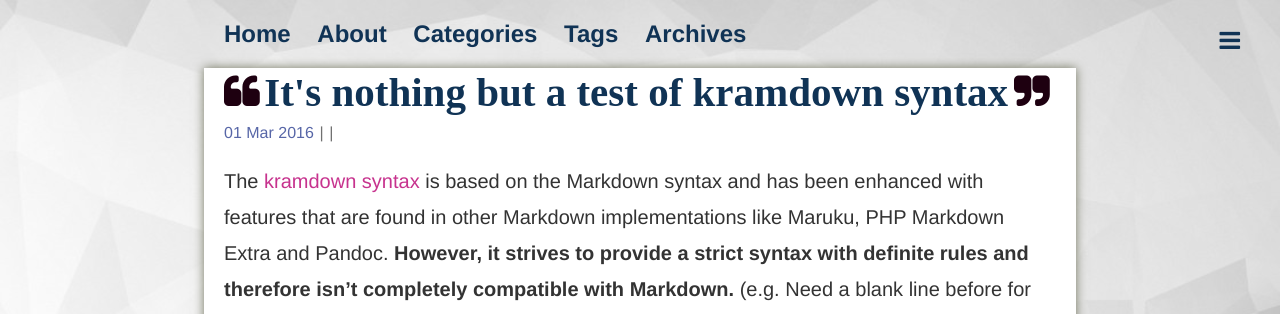
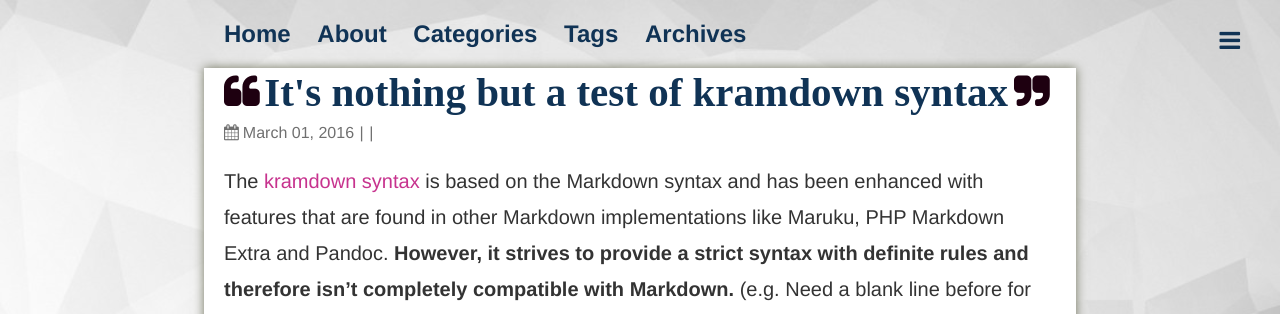
Before and after one commit to cuyu/cuyu.github.io, a Jekyll site: the page built from _posts/2016-03-01-its-nothing-but-a-test-of-kramdown-syntax.md, in a window 1280 px wide. Shown: the top 314 px of the page. Built offline with Jekyll 4.4.1, drawn with Linux system fonts in a browser that asks for light colours; nearby versions of some CDN libraries; comment, search, counter and statistics services are not loaded.

Commit message:
Adjust the date format.

```diff
--- a/_layouts/post.html
+++ b/_layouts/post.html
@@ -5,7 +5,7 @@
 <article class="post">
 
     <h1 class="post-title">{{ page.title }}</h1>
-    <span class="post-date">{{ page.date | date: "%d %b %Y" }}</span>
+    <span class="post-date">{{ page.date | date: "%B %d, %Y" }}</span>
     <span class="sep">|</span>
     {% if page.category %}
         <a href="/categories/#{{ page.category | slugify }}" class="post-category"> {{ page.category }} </a>
--- a/assets/css/main.css
+++ b/assets/css/main.css
@@ -194,12 +194,6 @@
     margin-bottom: 2.5rem;
 }
 
-/* For article date */
-span[class="post-date"] {
-    color: #5766a7;
-    font-size: 80%;
-}
-
 span[class="sep"] {
     font-size: 80%;
     color: #707070;
@@ -277,24 +271,24 @@
 }
 
 /* For date and comments display on main index */
-a[class="paginator-comment"] {
+a[class="post-comment"] {
     font-size: .8rem;
     color: #47a526;
 }
 
-a[class="paginator-comment"]:before {
+a[class="post-comment"]:before {
     content: "\f086";
     font-family: FontAwesome;
     font-size: .8rem;
     margin-right: 4px;
 }
 
-span[class="paginator-date"] {
+span[class="post-date"] {
     font-size: .8rem;
     color: #707070;
 }
 
-span[class="paginator-date"]:before {
+span[class="post-date"]:before {
     content: "\f073";
     font-family: FontAwesome;
     font-size: .8rem;
--- a/index.html
+++ b/index.html
@@ -7,8 +7,9 @@
 
 	<article class="post">
         <h1 class="post-title">{{ post.title }}</h1>
-		<span class="paginator-date">{{ post.date | date: "%B %d, %Y" }}</span> |
-		<a href="{{ post.url }}#disqus_thread" data-disqus-identifier="{{ post.id }}" class="paginator-comment">Comment</a>
+		<span class="post-date">{{ post.date | date: "%B %d, %Y" }}</span>
+		<span class="sep">|</span>
+		<a href="{{ post.url }}#disqus_thread" data-disqus-identifier="{{ post.id }}" class="post-comment">Comment</a>
 		{% if post.content contains site.excerpt_separator %}
 			<div class="post-content">{{ post.excerpt }}</div>
 			<div class="post-more">
```
Also changed, not shown: README.md.
